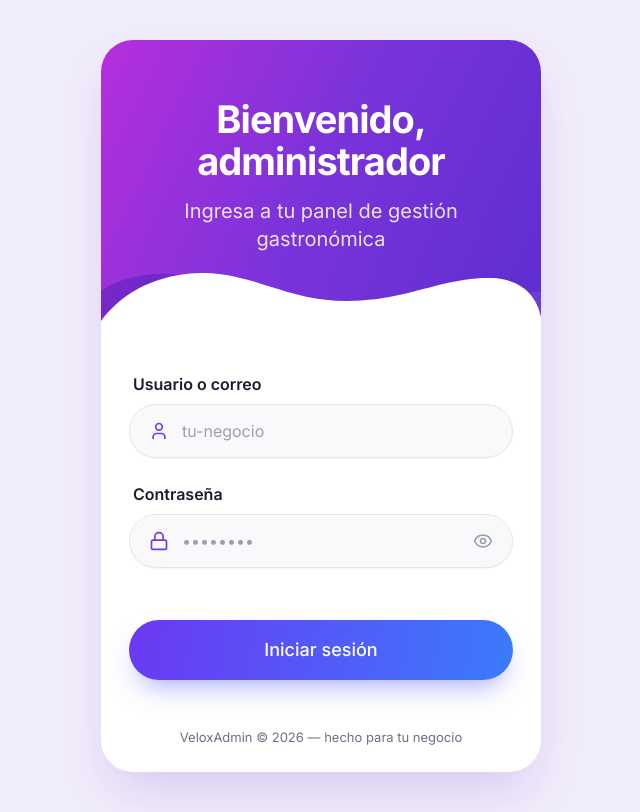
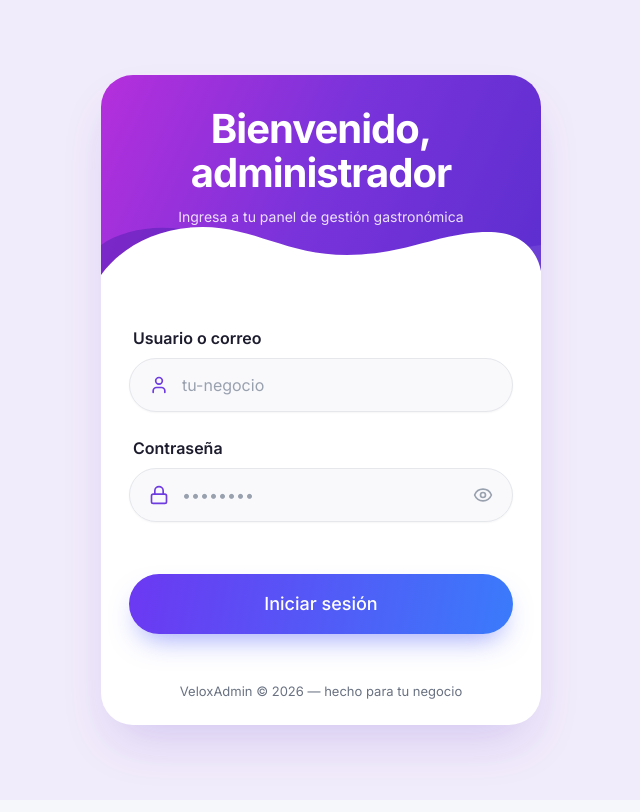
Before and after one commit to veloxappco/Velox-Control, a Next.js app: page /login in a window 1280 px wide. Shown: the whole page, without its empty margins (319-959 px from the left). Built offline with nearby package versions, Linux system fonts and the light colour scheme.

Commit message:
Login: encabezado mas bajo, titulo 40px, subtitulo en una linea

```diff
--- a/app/login/page.tsx
+++ b/app/login/page.tsx
@@ -68,15 +68,15 @@ function LoginForm() {
       <div className="flex min-h-dvh w-full max-w-[440px] flex-col bg-white md:min-h-0 md:overflow-hidden md:rounded-[32px] md:shadow-2xl md:shadow-[#6230C9]/20">
         {/* Encabezado: degradado morado + curva blanca orgánica */}
         <header
-          className="relative flex min-h-[40dvh] flex-col justify-center px-7 pb-24 pt-[max(env(safe-area-inset-top),3rem)] text-center text-white"
+          className="relative flex min-h-[28dvh] flex-col justify-center px-7 pb-[88px] pt-[max(env(safe-area-inset-top),2rem)] text-center text-white"
           style={{ background: "linear-gradient(115deg, #B52FDC 0%, #7A33DA 48%, #5B2ECF 100%)" }}
         >
-          <h1 className="text-[38px] font-bold leading-[1.1] tracking-tight">
+          <h1 className="text-[40px] font-bold leading-[1.1] tracking-tight">
             Bienvenido,
             <br />
             administrador
           </h1>
-          <p className="mx-auto mt-4 max-w-[20rem] text-xl leading-snug text-white/85">
+          <p className="mt-3 whitespace-nowrap text-[clamp(12px,3.6vw,14px)] leading-snug text-white/85">
             Ingresa a tu panel de gestión gastronómica
           </p>
 
```
